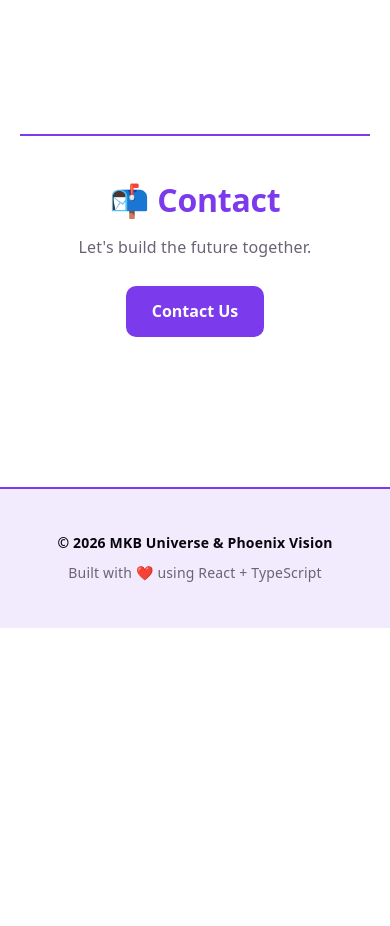
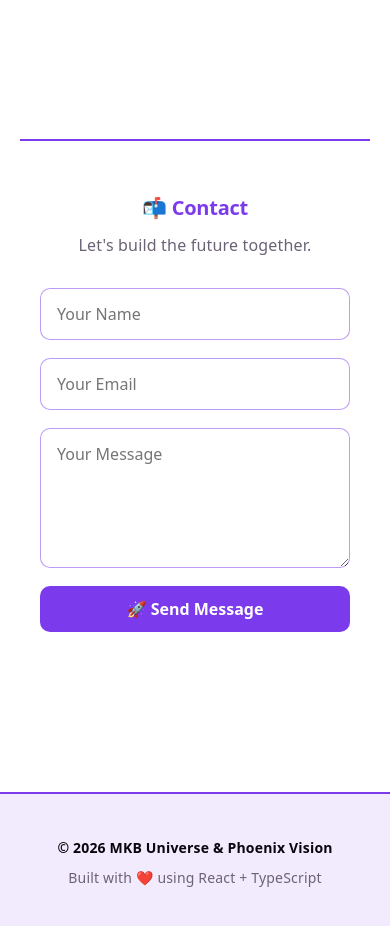
Before and after one commit to CaptainNil/MKB-Universe-Phoenix, a React (Vite) app in the folder website/: page / in a window 390 px wide. Shown: the part 4780-5706 px from the top of the page. Before the commit the page ends 5408 px from the top, so only its background shows below. Built offline with nearby package versions, Linux system fonts and the light colour scheme.

Commit message:
Add contact form validation

```diff
--- a/website/src/components/Contact/Contact.css
+++ b/website/src/components/Contact/Contact.css
@@ -1,57 +1,118 @@
 .contact {
-  max-width: 900px;
-  margin: 60px auto 0;
-  padding: 60px 20px;
+  margin-top: 50px;
+  padding: 70px 20px;
   text-align: center;
   border-top: 2px solid var(--accent);
 }
 
 .contact h2 {
   color: var(--accent);
-  font-size: clamp(2rem, 5vw, 2.8rem);
   margin-bottom: 15px;
 }
 
-.contact p {
-  margin: 0 auto 25px;
+.contact > p {
+  margin-bottom: 30px;
   color: var(--text);
-  font-size: 18px;
-  line-height: 1.7;
 }
 
-.contact button {
+.contact-form {
+  width: min(100%, 650px);
+  margin: 0 auto;
+  display: flex;
+  flex-direction: column;
+  gap: 18px;
+}
+
+.contact-form input,
+.contact-form textarea {
+  width: 100%;
+  box-sizing: border-box;
+  padding: 14px 16px;
+  border: 1px solid var(--accent-border);
+  border-radius: 10px;
+  background: var(--surface);
+  color: var(--text-h);
+  font-family: var(--sans);
+  font-size: 16px;
+  outline: none;
+  transition:
+    border-color 0.3s ease,
+    box-shadow 0.3s ease,
+    transform 0.3s ease;
+}
+
+.contact-form input:focus,
+.contact-form textarea:focus {
+  border-color: var(--accent);
+  box-shadow: 0 0 0 3px var(--accent-bg);
+}
+
+.contact-form textarea {
+  resize: vertical;
+  min-height: 140px;
+}
+
+.contact-form button {
+  align-self: center;
+  padding: 12px 26px;
+  border: none;
+  border-radius: 10px;
   background: var(--accent);
   color: #ffffff;
-  border: 2px solid var(--accent);
-  padding: 12px 24px;
-  border-radius: 10px;
-  font: inherit;
+  font-size: 16px;
   font-weight: 600;
   cursor: pointer;
   transition:
-    background 0.3s ease,
     transform 0.3s ease,
-    box-shadow 0.3s ease;
+    box-shadow 0.3s ease,
+    background 0.3s ease;
 }
 
-.contact button:hover {
-  background: #7c3aed;
+.contact-form button:hover {
+  background: var(--accent-light);
   transform: translateY(-3px);
-  box-shadow: 0 8px 20px rgba(124, 58, 237, 0.3);
+  box-shadow: var(--shadow);
 }
 
-.contact button:focus-visible {
-  outline: 2px solid var(--accent);
-  outline-offset: 3px;
+.contact-message {
+  width: min(100%, 650px);
+  box-sizing: border-box;
+  margin: 30px auto 0;
+  padding: 20px;
+  border: 1px solid var(--accent-border);
+  border-radius: 12px;
+  background: var(--surface-soft);
+  color: var(--text);
+}
+
+.contact-message h3 {
+  margin-top: 0;
+  color: var(--accent);
 }
 
 @media (max-width: 768px) {
   .contact {
-    margin-top: 45px;
-    padding: 45px 20px;
+    padding: 55px 20px;
   }
 
-  .contact p {
-    font-size: 1rem;
+  .contact-form {
+    width: 100%;
+  }
+
+  .contact-form button {
+    width: 100%;
   }
 }
+
+.form-group {
+  display: flex;
+  flex-direction: column;
+  gap: 6px;
+  text-align: left;
+}
+
+.form-error {
+  color: #dc2626;
+  font-size: 14px;
+  padding-left: 4px;
+}
--- a/website/src/components/Contact/Contact.tsx
+++ b/website/src/components/Contact/Contact.tsx
@@ -1,13 +1,112 @@
+import { useState } from "react";
 import "./Contact.css";
 
 function Contact() {
+  const [name, setName] = useState("");
+  const [email, setEmail] = useState("");
+  const [message, setMessage] = useState("");
+
+  const [errors, setErrors] = useState({
+    name: "",
+    email: "",
+    message: "",
+  });
+
+  const [submitted, setSubmitted] = useState(false);
+
+  const handleSubmit = (event: React.FormEvent<HTMLFormElement>) => {
+    event.preventDefault();
+
+    const newErrors = {
+      name: "",
+      email: "",
+      message: "",
+    };
+
+    if (!name.trim()) {
+      newErrors.name = "Please enter your name.";
+    }
+
+    if (!email.trim()) {
+      newErrors.email = "Please enter your email.";
+    } else if (!/\S+@\S+\.\S+/.test(email)) {
+      newErrors.email = "Please enter a valid email address.";
+    }
+
+    if (!message.trim()) {
+      newErrors.message = "Please enter your message.";
+    }
+
+    setErrors(newErrors);
+
+    if (newErrors.name || newErrors.email || newErrors.message) {
+      setSubmitted(false);
+      return;
+    }
+
+    setSubmitted(true);
+  };
+
   return (
     <section id="contact" className="contact">
       <h2>📬 Contact</h2>
 
       <p>Let's build the future together.</p>
 
-      <button>Contact Us</button>
+      <form className="contact-form" onSubmit={handleSubmit}>
+        <div className="form-group">
+          <input
+            type="text"
+            placeholder="Your Name"
+            value={name}
+            onChange={(event) => {
+              setName(event.target.value);
+              setSubmitted(false);
+            }}
+          />
+          {errors.name && <span className="form-error">{errors.name}</span>}
+        </div>
+
+        <div className="form-group">
+          <input
+            type="email"
+            placeholder="Your Email"
+            value={email}
+            onChange={(event) => {
+              setEmail(event.target.value);
+              setSubmitted(false);
+            }}
+          />
+          {errors.email && <span className="form-error">{errors.email}</span>}
+        </div>
+
+        <div className="form-group">
+          <textarea
+            placeholder="Your Message"
+            value={message}
+            onChange={(event) => {
+              setMessage(event.target.value);
+              setSubmitted(false);
+            }}
+            rows={5}
+          />
+          {errors.message && (
+            <span className="form-error">{errors.message}</span>
+          )}
+        </div>
+
+        <button type="submit">🚀 Send Message</button>
+      </form>
+
+      {submitted && (
+        <div className="contact-message">
+          <h3>✅ Message Ready!</h3>
+
+          <p>
+            Thank you, {name}! Your message has been prepared successfully.
+          </p>
+        </div>
+      )}
     </section>
   );
 }
```
